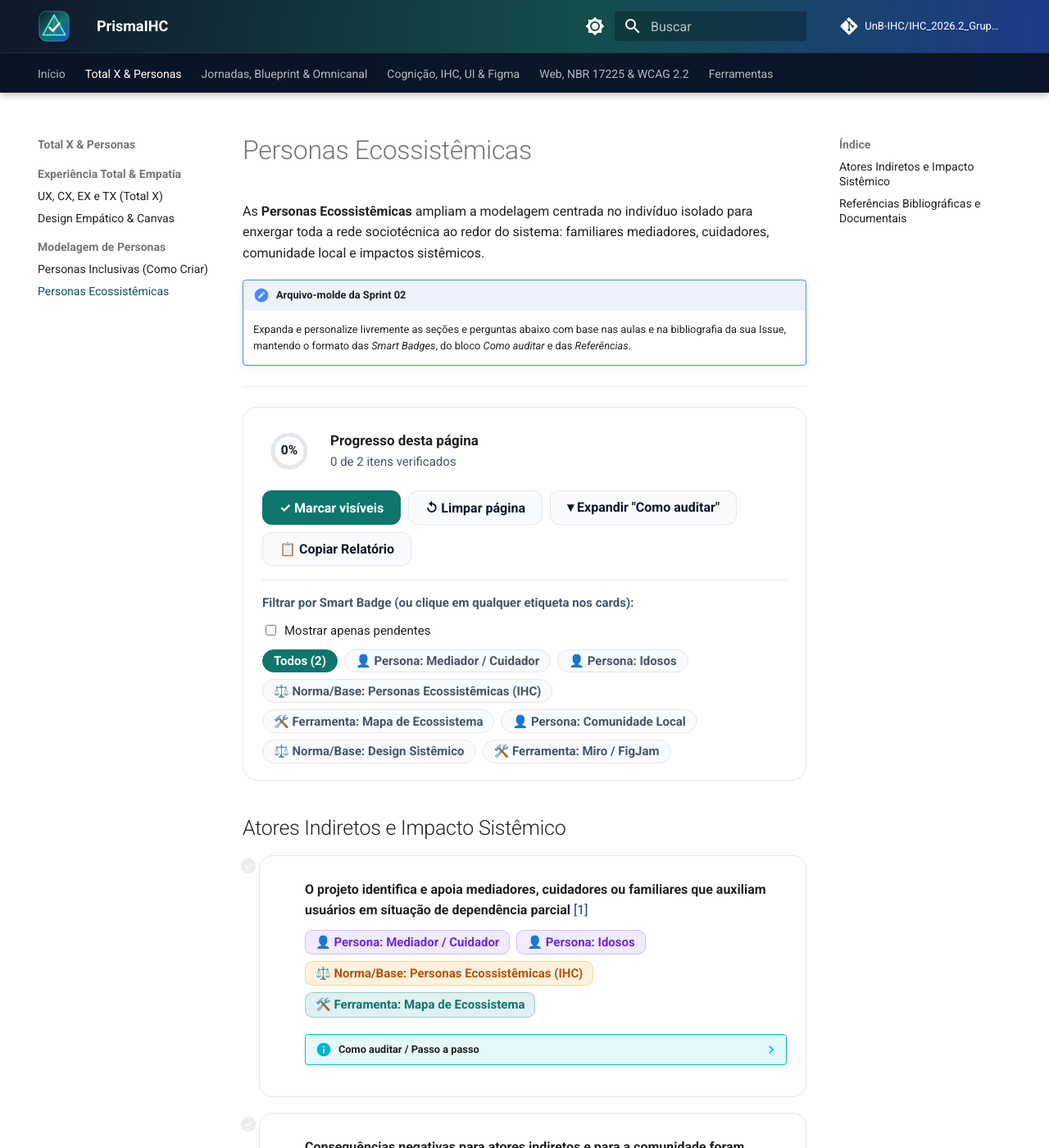
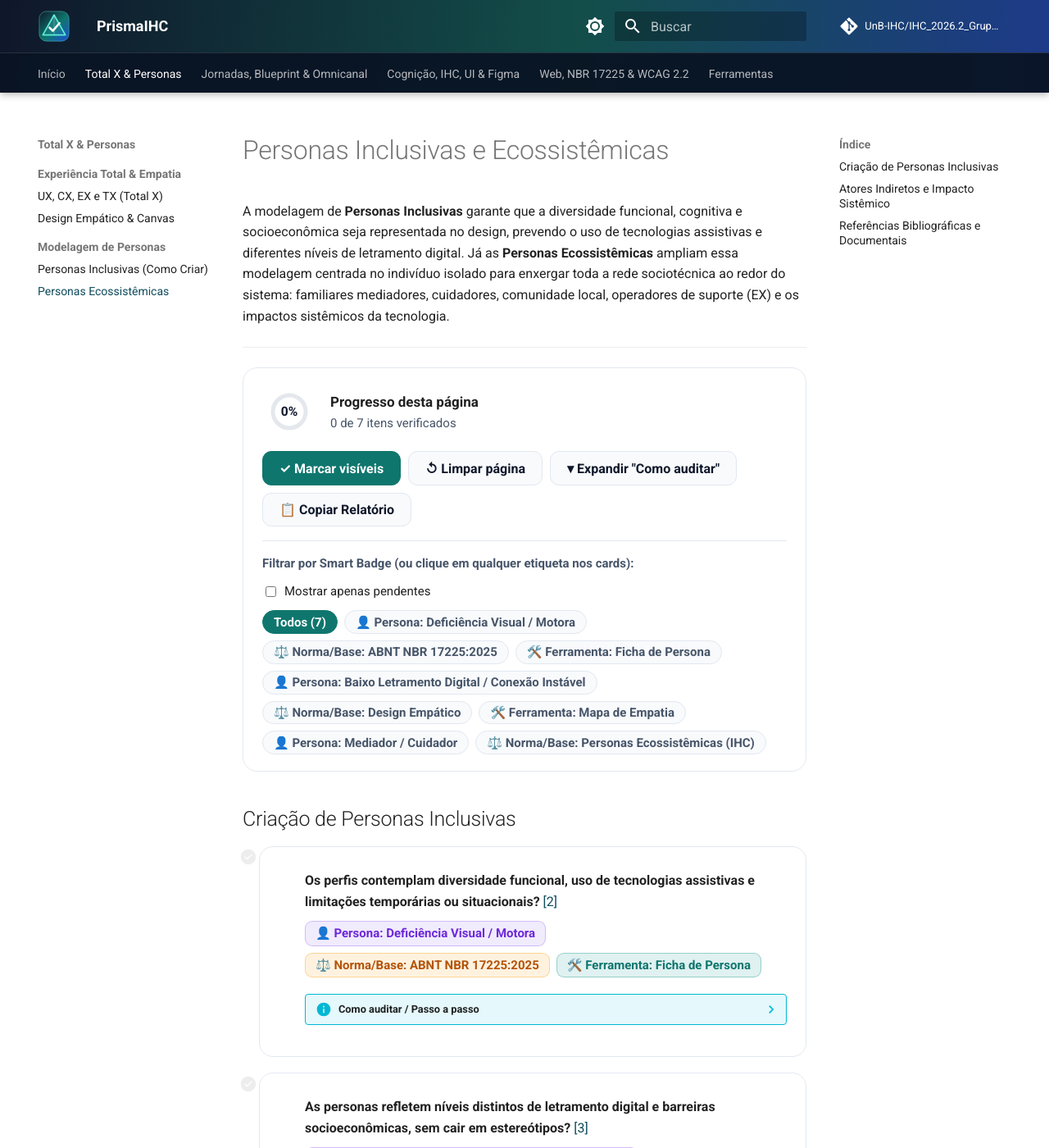
Before and after one commit to UnB-IHC/IHC_2026.2_Grupo10, an MkDocs documentation site: the page built from docs/01-totalx-personas/personas-ecossistemicas.md, in a window 1280 px wide and 1400 px high. Shown: the whole window at 82% size. Built offline with MkDocs 1.6.1 and Material for MkDocs 9.7.7, drawn with Linux system fonts in a browser that asks for light colours; comment, search, counter and statistics services are not loaded; some of the changed text lies outside the part shown.

Commit message:
docs (#6): adiciona checklist e guia sobre Personas Ecossistemicas
Updated the document to reflect the shift from 'Personas Ecossistêmicas' to 'Personas Inclusivas e Ecossistêmicas', enhancing the focus on inclusive design and diverse user needs.

```diff
--- a/docs/01-totalx-personas/personas-ecossistemicas.md
+++ b/docs/01-totalx-personas/personas-ecossistemicas.md
@@ -1,26 +1,62 @@
-# Personas Ecossistêmicas
+# Personas Inclusivas e Ecossistêmicas
 
-As **Personas Ecossistêmicas** ampliam a modelagem centrada no indivíduo isolado para enxergar toda a rede sociotécnica ao redor do sistema: familiares mediadores, cuidadores, comunidade local e impactos sistêmicos.
+A modelagem de **Personas Inclusivas** garante que a diversidade funcional, cognitiva e socioeconômica seja representada no design, prevendo o uso de tecnologias assistivas e diferentes níveis de letramento digital. Já as **Personas Ecossistêmicas** ampliam essa modelagem centrada no indivíduo isolado para enxergar toda a rede sociotécnica ao redor do sistema: familiares mediadores, cuidadores, comunidade local, operadores de suporte (EX) e os impactos sistêmicos da tecnologia.
 
-!!! note "Arquivo-molde da Sprint 02"
-    Expanda e personalize livremente as seções e perguntas abaixo com base nas aulas e na bibliografia da sua Issue, mantendo o formato das *Smart Badges*, do bloco *Como auditar* e das *Referências*.
+---
+
+## Criação de Personas Inclusivas
+
+- [ ] **Os perfis contemplam diversidade funcional, uso de tecnologias assistivas e limitações temporárias ou situacionais?** [[2]](#ref-2)
+    - `👤 Persona: Deficiência Visual / Motora` `⚖️ Norma/Base: ABNT NBR 17225:2025` `🛠️ Ferramenta: Ficha de Persona`
+    ??? info "Como auditar / Passo a passo"
+        1. Revise a documentação (fichas) das personas do projeto.
+        2. O critério é atendido se houver descrição de uso de tecnologias como leitores de tela (ex: NVDA), navegação apenas por teclado ou ampliação de tela (zoom 200%).
+
+- [ ] **As personas refletem níveis distintos de letramento digital e barreiras socioeconômicas, sem cair em estereótipos?** [[3]](#ref-3)
+    - `👤 Persona: Baixo Letramento Digital / Conexão Instável` `⚖️ Norma/Base: Design Empático` `🛠️ Ferramenta: Mapa de Empatia`
+    ??? info "Como auditar / Passo a passo"
+        1. Verifique se o contexto de uso das personas inclui limitações de pacote de dados, conexões lentas (3G) ou dificuldade de acesso.
+        2. O critério é atendido se as dores reais estiverem mapeadas no Mapa de Empatia de forma objetiva, influenciando decisões de design (ex: interface de carregamento leve).
 
 ---
 
 ## Atores Indiretos e Impacto Sistêmico
 
-- [ ] **O projeto identifica e apoia mediadores, cuidadores ou familiares que auxiliam usuários em situação de dependência parcial** [[1]](#ref-1)
-    - `👤 Persona: Mediador / Cuidador` `👤 Persona: Idosos` `⚖️ Norma/Base: Personas Ecossistêmicas (IHC)` `🛠️ Ferramenta: Mapa de Ecossistema`
+- [ ] **O projeto identifica e apoia mediadores, cuidadores ou familiares que auxiliam usuários em situação de dependência parcial?** [[1]](#ref-1)
+    - `👤 Persona: Mediador / Cuidador` `⚖️ Norma/Base: Personas Ecossistêmicas (IHC)` `🛠️ Ferramenta: Mapa de Ecossistema`
     ??? info "Como auditar / Passo a passo"
-        1. Verifique se fluxos críticos permitem acompanhamento assistido com segurança e respeito à autonomia e privacidade do titular.
+        1. Navegue pelos fluxos críticos de conta ou agendamento.
+        2. Verifique se o sistema permite acompanhamento assistido com segurança (ex: permissões delegadas, histórico de acessos), respeitando a autonomia e privacidade do titular.
 
-- [ ] **Consequências negativas para atores indiretos e para a comunidade foram analisadas e mitigadas no desenho da solução** [[1]](#ref-1)
-    - `👤 Persona: Comunidade Local` `⚖️ Norma/Base: Design Sistêmico` `🛠️ Ferramenta: Miro / FigJam`
+- [ ] **Consequências negativas para atores indiretos e para a comunidade foram analisadas e mitigadas no desenho da solução?** [[4]](#ref-4)
+    - `👤 Persona: Comunidade Local` `⚖️ Norma/Base: Design Sistêmico / Ética` `🛠️ Ferramenta: Miro / FigJam`
     ??? info "Como auditar / Passo a passo"
-        1. Avalie o mapa de stakeholders verificando quem sofre impacto caso o serviço apresente indisponibilidade ou exclusão digital.
+        1. Avalie o mapa de stakeholders do projeto e as decisões automatizadas.
+        2. O critério é atendido caso a equipe tenha documentado quem sofre impacto se o serviço falhar, garantindo caminhos alternativos para mitigar a exclusão digital.
+
+- [ ] **Os fluxos de recuperação de senha e suporte permitem a intermediação assistida por canais alternativos?** [[2]](#ref-2)
+    - `👤 Persona: Usuário Primário / Mediador` `⚖️ Norma/Base: Omnicanalidade` `🛠️ Ferramenta: Service Blueprint`
+    ??? info "Como auditar / Passo a passo"
+        1. Acesse o fluxo de recuperação de conta ou a central de ajuda.
+        2. O critério é atendido se houver uma via documentada de suporte que não dependa exclusivamente de e-mail (ex: atendimento telefônico ou presencial), facilitando a ação do mediador.
+
+- [ ] **O fluxo operacional e a arquitetura do sistema preservam o bem-estar cognitivo dos operadores de retaguarda (backstage), evitando sobrecarga ou interfaces punitivas?** [[1]](#ref-1)
+    - `👤 Persona: Operador de Suporte (EX)` `⚖️ Norma/Base: Total Experience (TX) / Ergonomia Cognitiva` `🛠️ Ferramenta: Jornada do Colaborador`
+    ??? info "Como auditar / Passo a passo"
+        1. Mapeie a interface de retaguarda (backoffice) utilizada pelo funcionário/operador do sistema.
+        2. O critério é atendido se a ferramenta de trabalho apoiar o funcionário, fornecendo contexto prévio (para que o cidadão não precise repetir dados no atendimento) e evitando excesso de notificações.
+
+- [ ] **A interface apresenta notificações claras e registros de auditoria acessíveis tanto para o usuário primário quanto para o mediador?** [[1]](#ref-1)
+    - `👤 Persona: Usuário com Autonomia Reduzida` `⚖️ Norma/Base: Heurística 1 de Nielsen` `🛠️ Ferramenta: Inspeção de Interface`
+    ??? info "Como auditar / Passo a passo"
+        1. Realize uma ação crítica utilizando a conta do mediador (ou simule a delegação).
+        2. O critério é atendido se o sistema registrar claramente de onde partiu a ação no histórico do usuário primário, mantendo a transparência.
 
 ---
 
 ## Referências Bibliográficas e Documentais
 
-1. <a id="ref-1"></a> Notas de Aula FGA0173 — Interação Humano-Computador (UnB, 2026.2): **Personas Ecossistêmicas**.
+1. <a id="ref-1"></a> UNIVERSIDADE DE BRASÍLIA (UnB). Notas de Aula FGA0173 — Interação Humano-Computador: **Personas Ecossistêmicas**. 2026.2.
+2. <a id="ref-2"></a> DINIZ, V. et al. **Guia de Boas Práticas para Acessibilidade Digital**. Governo Digital, 2023.
+3. <a id="ref-3"></a> BARBOSA, S. D. J.; SILVA, B. S. **Interação Humano-Computador e Experiência do Usuário**. Autopublicação / Campus.
+4. <a id="ref-4"></a> KALBACH, Jim. **Mapeamento de Experiências: Um guia para criar valor por meio de jornadas, blueprints e diagramas**. Alta Books, 2017.
```
